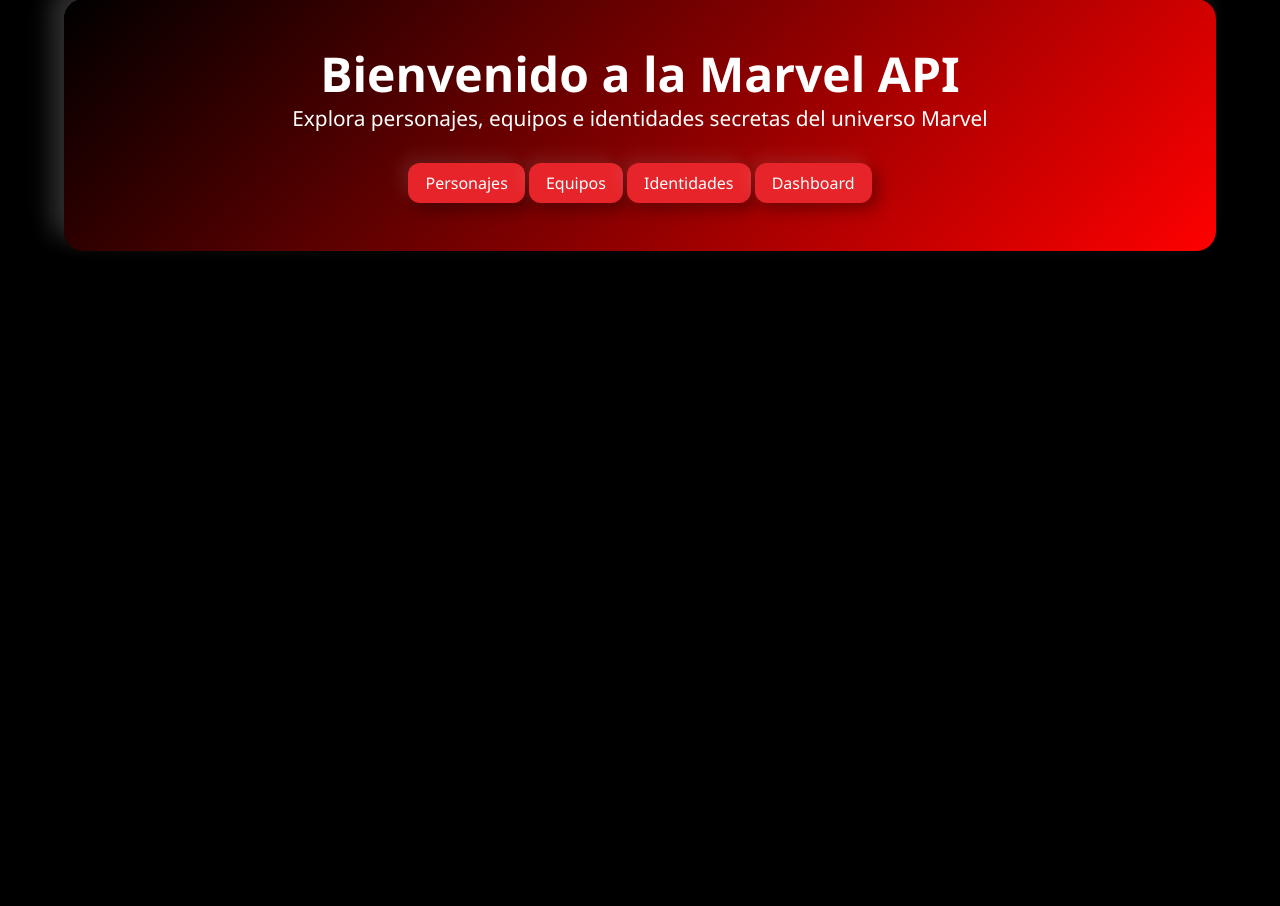
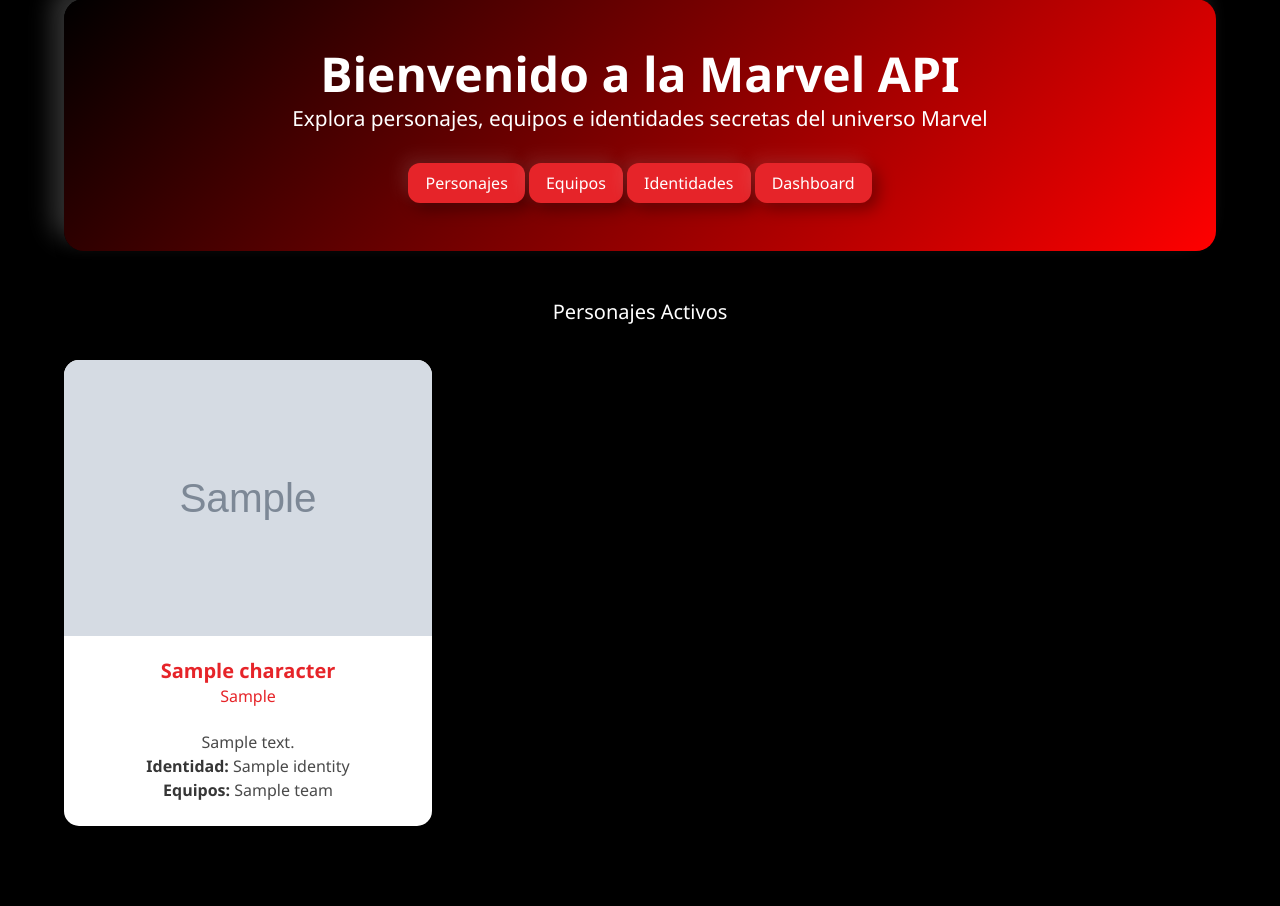
Before and after one commit to frutigeraerick/MarvelAPI, a FastAPI app: page / in a window 1280 px wide. Shown: the part 101-1007 px from the top of the page. Before the commit the page ends 352 px from the top, so only its background shows below. Run offline with FastAPI, Linux system fonts and the light colour scheme; tables that the repository leaves empty hold one stand-in row (values such as "Sample post"); grey boxes marked "Sample" are stand-in pictures.

Commit message:
Update index.html

```diff
--- a/templates/index.html
+++ b/templates/index.html
@@ -1,5 +1,6 @@
 {% extends "base.html" %}
 {% block content %}
+
 <div class="home-container" style="background: linear-gradient(135deg, black, red); padding:3rem; border-radius:20px; text-align:center; color:white; box-shadow: 12px 12px 24px rgba(0,0,0,0.2), -12px -12px 24px rgba(255,255,255,0.2);">
     <h1 class="title" style="color:white; font-size:3rem;">Bienvenido a la Marvel API</h1>
     <p class="subtitle" style="color:white; font-size:1.3rem;">Explora personajes, equipos e identidades secretas del universo Marvel</p>
@@ -10,4 +11,39 @@
         <a class="button is-primary" href="/dashboard">Dashboard</a>
     </div>
 </div>
+
+<h2 class="subtitle" style="margin-top:3rem; text-align:center; color:white;">Personajes Activos</h2>
+<div class="columns is-multiline" style="margin-top:1rem;">
+    {% for character in characters %}
+    <div class="column is-one-third">
+        <div class="card" style="margin-bottom:2rem; border-radius:15px; overflow:hidden; box-shadow: 8px 8px 20px rgba(0,0,0,0.3);">
+            <div class="card-image">
+                <figure class="image is-4by3">
+                    {% if character.image_url %}
+                        <img src="{{ character.image_url }}" alt="{{ character.name }}">
+                    {% else %}
+                        <img src="/static/no-image.png" alt="Sin imagen">
+                    {% endif %}
+                </figure>
+            </div>
+            <div class="card-content" style="text-align:center;">
+                <p class="title is-5">{{ character.name }}</p>
+                <p class="subtitle is-6">{{ character.alias or '-' }}</p>
+                <p>{{ character.description or '-' }}</p>
+                <p><strong>Identidad:</strong> {{ character.secret_identity.real_name if character.secret_identity else "Desconocida" }}</p>
+                <p><strong>Equipos:</strong>
+                    {% if character.teams %}
+                        {% for ct in character.teams %}
+                            {{ ct.team.name }}{% if not loop.last %}, {% endif %}
+                        {% endfor %}
+                    {% else %}
+                        Ninguno
+                    {% endif %}
+                </p>
+            </div>
+        </div>
+    </div>
+    {% endfor %}
+</div>
+
 {% endblock %}
```
